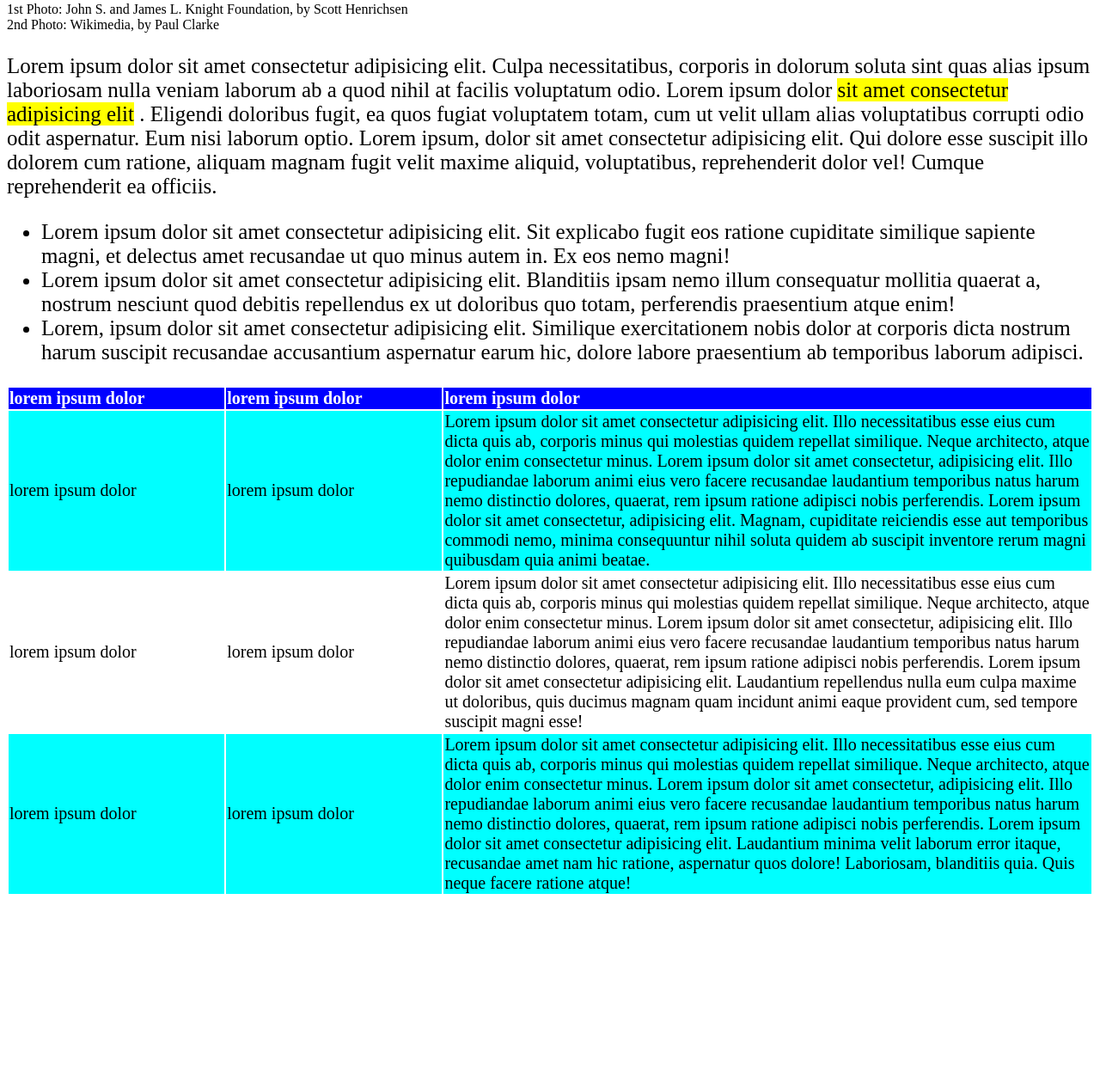
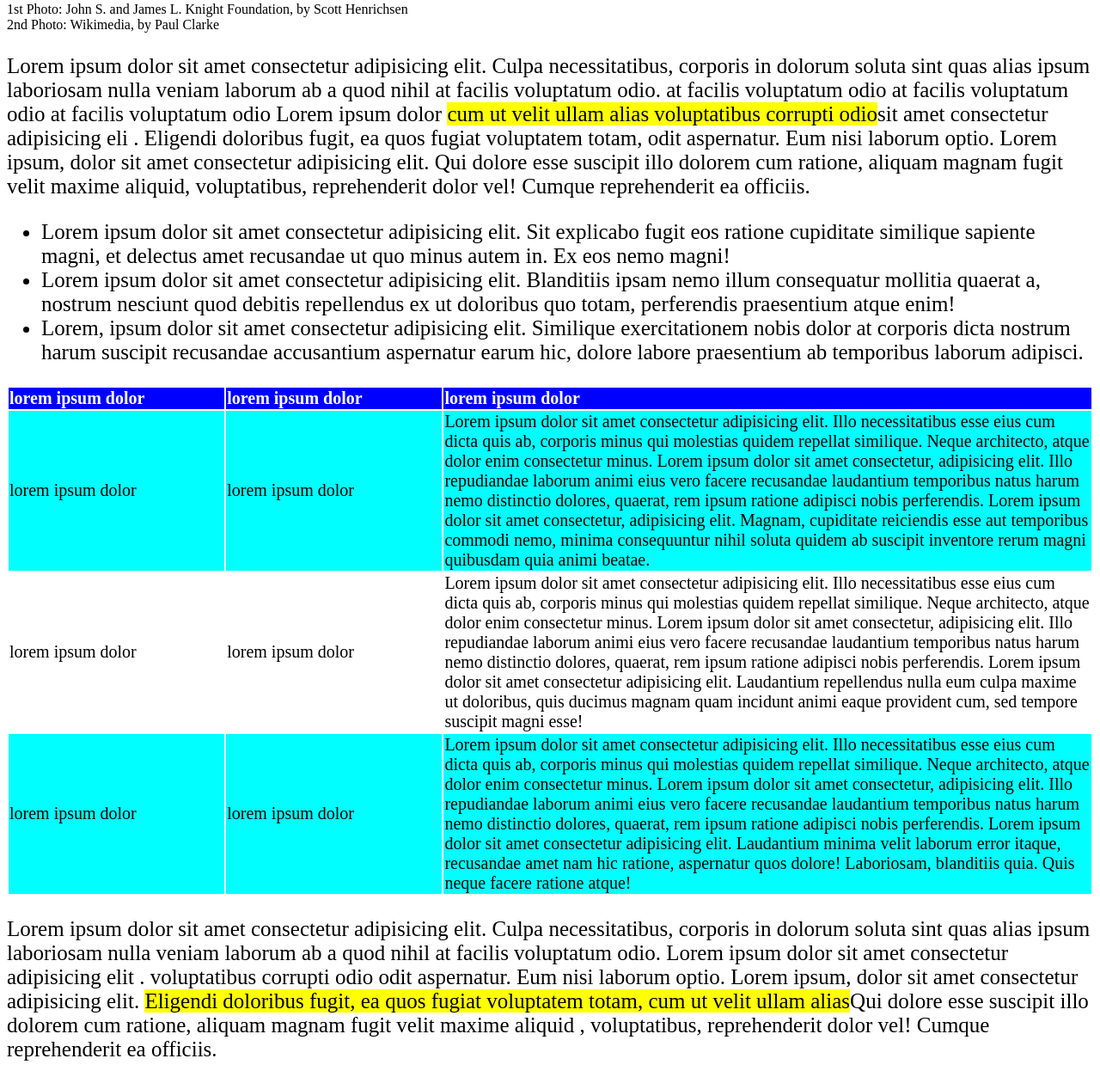
Before and after one commit to Gaki13/html-css-booleaner, a plain HTML site: page index.html in a window 1280 px wide. Shown: the part 1259-2519 px from the top of the page at 86% size. Before the commit the page ends 2309 px from the top, so only its background shows below. Drawn offline with Linux system fonts and the light colour scheme.

Commit message:
aggiunta secondo p

```diff
--- a/index.html
+++ b/index.html
@@ -32,7 +32,7 @@
             </div>
 
             <p>
-                Lorem ipsum dolor sit amet consectetur adipisicing elit. Culpa necessitatibus, corporis in dolorum soluta sint quas alias ipsum laboriosam nulla veniam laborum ab a quod nihil at facilis voluptatum odio. Lorem ipsum dolor <span class="sottolineato">sit amet consectetur adipisicing elit</span> . Eligendi doloribus fugit, ea quos fugiat voluptatem totam, cum ut velit ullam alias voluptatibus corrupti odio odit aspernatur. Eum nisi laborum optio. Lorem ipsum, dolor sit amet consectetur adipisicing elit. Qui dolore esse suscipit illo dolorem cum ratione, aliquam magnam fugit velit maxime aliquid, voluptatibus, reprehenderit dolor vel! Cumque reprehenderit ea officiis.
+                Lorem ipsum dolor sit amet consectetur adipisicing elit. Culpa necessitatibus, corporis in dolorum soluta sint quas alias ipsum laboriosam nulla veniam laborum ab a quod nihil at facilis voluptatum odio. at facilis voluptatum odio at facilis voluptatum odio at facilis voluptatum odio Lorem ipsum dolor <span class="sottolineato">cum ut velit ullam alias voluptatibus corrupti odio</span>sit amet consectetur adipisicing eli . Eligendi doloribus fugit, ea quos fugiat voluptatem totam,  odit aspernatur. Eum nisi laborum optio. Lorem ipsum, dolor sit amet consectetur adipisicing elit. Qui dolore esse suscipit illo dolorem cum ratione, aliquam magnam fugit velit maxime aliquid, voluptatibus, reprehenderit dolor vel! Cumque reprehenderit ea officiis.
             </p>
 
             <ul class="elenco">
@@ -75,6 +75,11 @@
                 </tbody>
             </table>
 
+            <p>
+                Lorem ipsum dolor sit amet consectetur adipisicing elit. Culpa necessitatibus, corporis in dolorum soluta sint quas alias ipsum laboriosam nulla veniam laborum ab a quod nihil at facilis voluptatum odio. Lorem ipsum dolor sit amet consectetur adipisicing elit .  voluptatibus corrupti odio odit aspernatur. Eum nisi laborum optio. Lorem ipsum, dolor sit amet consectetur adipisicing elit. <span class="sottolineato">Eligendi doloribus fugit, ea quos fugiat voluptatem totam, cum ut velit ullam alias</span>Qui dolore esse suscipit illo dolorem cum ratione, aliquam magnam fugit velit maxime aliquid , voluptatibus, reprehenderit dolor vel! Cumque reprehenderit ea officiis.
+            </p>
+
+
         </main>
 
         <footer>
```
